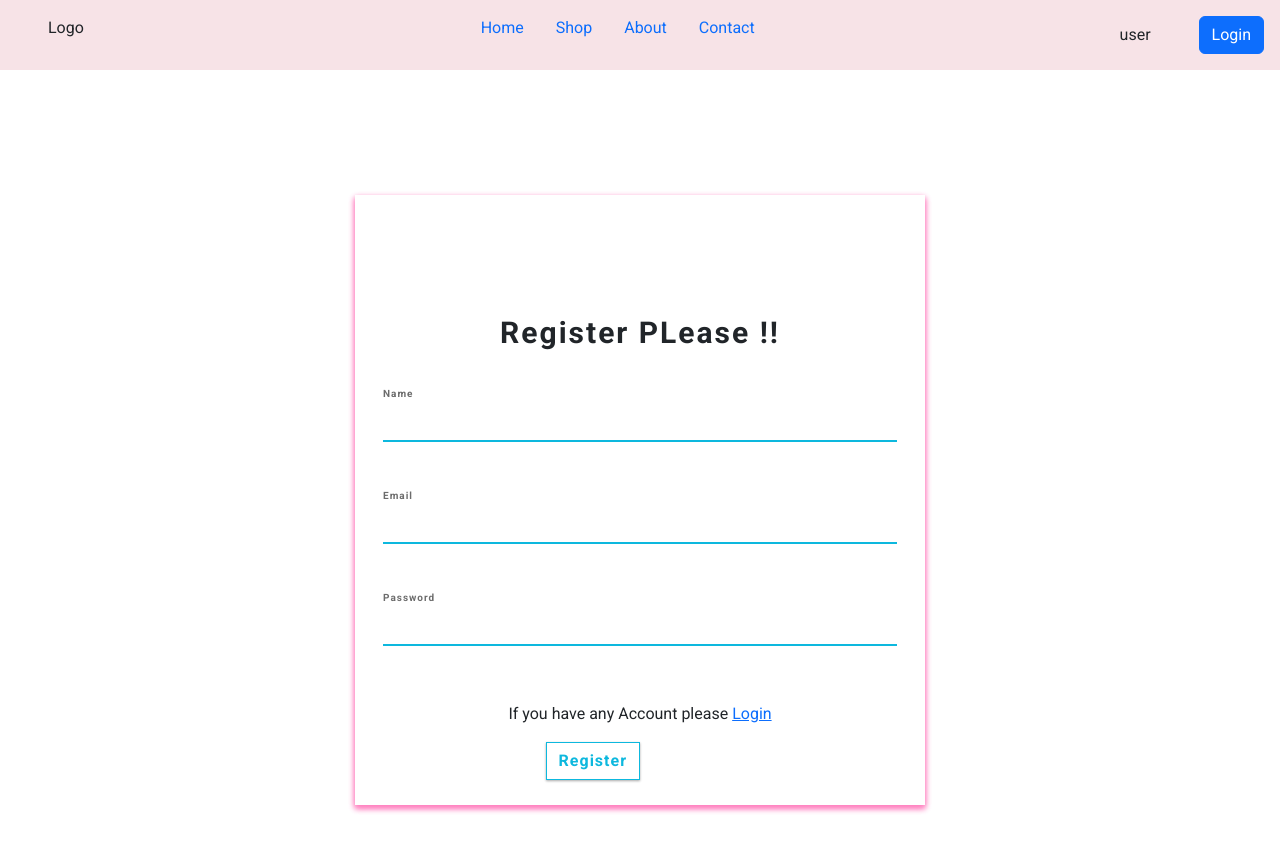
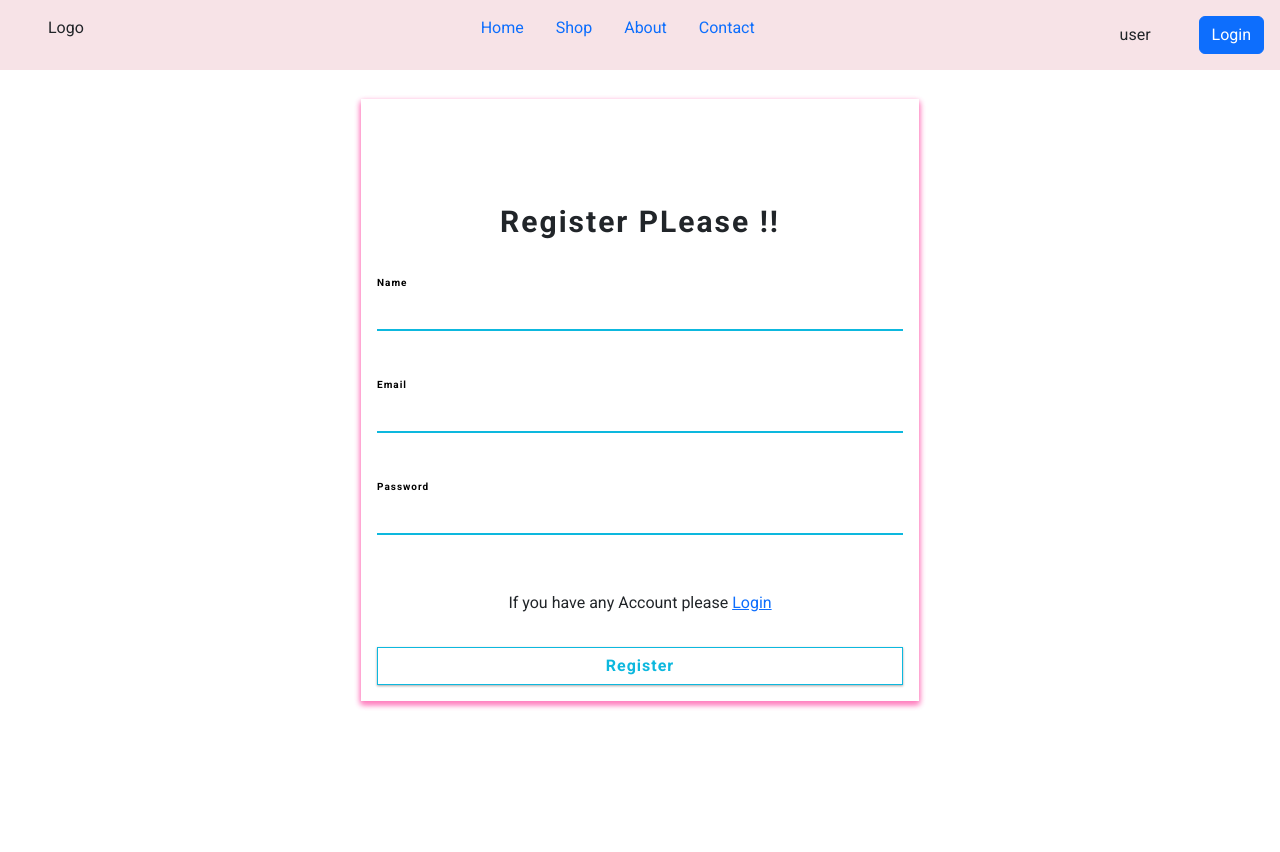
Before and after one commit to numanrahi/nr-furniture, a React (Vite) app: page /register in a window 1280 px wide. Shown: the top 852 px of the page. After the commit the page ends 800 px from the top, so only its background shows below. Built offline with nearby package versions, Linux system fonts and the light colour scheme.

Commit message:
email password register all added

```diff
--- a/package.json
+++ b/package.json
@@ -19,6 +19,7 @@
     "react-dom": "^18.2.0",
     "react-responsive-masonry": "^2.1.7",
     "react-router-dom": "^6.16.0",
+    "react-toastify": "^9.1.3",
     "sort-by": "^1.2.0",
     "sweetalert2": "^11.7.32"
   },
--- a/src/main.jsx
+++ b/src/main.jsx
@@ -6,7 +6,9 @@ import Home from "./Routes/Home";
 import Login from "../src/pages/Login/Login";
 import "bootstrap/dist/css/bootstrap.min.css";
 import Register from "./pages/Register/Register";
-import AuthProvider from './providers/AuthProvider'
+import AuthProvider from "./providers/AuthProvider";
+import { ToastContainer } from "react-toastify";
+import "react-toastify/dist/ReactToastify.css";
 
 const router = createBrowserRouter([
   {
@@ -26,6 +28,7 @@ const router = createBrowserRouter([
 ReactDOM.createRoot(document.getElementById("root")).render(
   <React.StrictMode>
     <AuthProvider>
+      <ToastContainer />
       <RouterProvider router={router} />
     </AuthProvider>
   </React.StrictMode>
--- a/src/pages/Register/Register.css
+++ b/src/pages/Register/Register.css
@@ -1,16 +1,17 @@
 
-
-.login-box {
+.register-box {
     margin-top: 75px;
     height: auto;
-    /* background: #ff81c0; */
-    /* background: #1a2226; */
     text-align: center;
     box-shadow: 0 3px 6px #ff81c0, 0 3px 6px #ff81c0;
-    /* box-shadow: 0 3px 6px rgba(0, 0, 0, 0.16), 0 3px 6px rgba(0, 0, 0, 0.23); */
   }
-
-  .login-key {
+  @media (max-width: 768px) {
+    .parent{
+      width: 100% !important;
+      padding: 0 20px;
+    }
+  }
+  .register-key {
     height: 100px;
     font-size: 80px;
     line-height: 100px;
@@ -19,23 +20,19 @@
     -webkit-text-fill-color: transparent;
   }
 
-  .login-title {
-    margin-top: 15px;
+  .register-title {
     text-align: center;
     font-size: 30px;
     letter-spacing: 2px;
-    margin-top: 15px;
     font-weight: bold;
-    /* color: #ecf0f5; */
   }
 
-  .login-form {
+  .register-form {
     margin-top: 25px;
     text-align: left;
   }
 
   input[type="text"] {
-    /* background-color: #1a2226; */
     border: none;
     border-bottom: 2px solid #0db8de;
     border-top: 0px;
@@ -44,11 +41,10 @@
     outline: 0;
     margin-bottom: 20px;
     padding-left: 0px;
-    color: #ecf0f5;
+    color: black;
   }
 
   input[type="password"] {
-    /* background-color: #1a2226; */
     border: none;
     border-bottom: 2px solid #0db8de;
     border-top: 0px;
@@ -57,7 +53,7 @@
     outline: 0;
     padding-left: 0px;
     margin-bottom: 20px;
-    color: #ecf0f5;
+    color: black;
   }
 
   .form-group {
@@ -71,7 +67,6 @@
     box-shadow: none;
     border-bottom: 2px solid #0db8de;
     outline: 0;
-    /* background-color: #1a2226; */
     color: black;
   }
 
@@ -86,7 +81,7 @@
 
   .form-control-label {
     font-size: 10px;
-    color: #6c6c6c;
+    color: black;
     font-weight: bold;
     letter-spacing: 1px;
   }
@@ -105,22 +100,18 @@
     right: 0px;
   }
 
-  .login-btm {
+  .register-btm {
     float: left;
   }
 
-  .login-button {
+  .register-button {
     padding-right: 0px;
     text-align: right;
     margin-bottom: 25px;
   }
 
-  .login-text {
+  .register-text {
     text-align: left;
     padding-left: 0px;
     color: #a2a4a4;
   }
-
-  .loginbttm {
-    padding: 0px;
-  }
--- a/src/pages/Register/Register.jsx
+++ b/src/pages/Register/Register.jsx
@@ -3,6 +3,8 @@ import Navbar from "../Home/Navbar/Navbar";
 import "./Register.css";
 import { Link, useNavigate } from "react-router-dom";
 import { AuthContext } from "../../providers/AuthProvider";
+import Swal from "sweetalert2";
+import { toast } from "react-toastify";
 
 const Register = () => {
   const { createUser, user } = useContext(AuthContext);
@@ -13,43 +15,38 @@ const Register = () => {
     const name = form.name.value;
     const email = form.email.value;
     const password = form.password.value;
-    // console.log(name, email, password);
 
-    // createUser(email, password)
     createUser(email, password)
       .then((result) => {
         const createdUser = result.user;
         navigate("/");
         if (createdUser) {
           console.log("Success");
-          //   Swal.fire({
-          //     title: "Success!",
-          //     text: "Registration Successfully",
-          //     icon: "success",
-          //     confirmButtonText: "Cool",
-          //   });
+          Swal.fire({
+            title: "Success!",
+            text: "Registration Successfully",
+            icon: "success",
+            confirmButtonText: "Cool",
+          });
         }
       })
       .catch((error) => {
-        // toast.error(error.message);
+        toast.error(error.message);
       });
   };
   return (
     <div>
-      <div>
         <Navbar />
-      </div>
       <div className="container py-4">
-        <div className="row my-5 py-5">
-          <div className="col-lg-3 col-md-2"></div>
-          <div className="col-lg-6 col-md-8 login-box">
-            <div className="col-lg-12 login-key">
+        <div className="w-50 mx-auto parent">
+          <div className="register-box">
+            <div className=" register-key">
               <i className="fa fa-key" aria-hidden="true"></i>
             </div>
-            <div className="col-lg-12 login-title">Register PLease !!</div>
+            <div className=" register-title">Register PLease !!</div>
 
-            <div className="col-lg-12 login-form px-3">
-              <div className="col-lg-12 login-form">
+            <div className=" register-form px-3">
+              <div className=" register-form">
                 <form name="form">
                   <div className="form-group">
                     <label className="form-control-label">Name</label>
@@ -72,22 +69,16 @@ const Register = () => {
                     <Link to="/login">Login</Link>
                   </div>
 
-                  <div className="col-lg-12 loginbttm">
-                    <div className="col-lg-6 login-btm login-text"></div>
-                    <div className="col-lg-6 login-btm login-button">
                     <button
                       type="submit"
-                        className="btn btn-outline-primary"
+                      className="btn btn-outline-primary w-100 my-3"
                       onClick={handleRegister}
                     >
                       Register
                     </button>
-                    </div>
-                  </div>
                 </form>
               </div>
             </div>
-            <div className="col-lg-3 col-md-2"></div>
           </div>
         </div>
       </div>
```
Also changed, not shown: 1 other file (tests, documents, lock files or other folders). Lines whose indentation alone changed are shown as unchanged.
